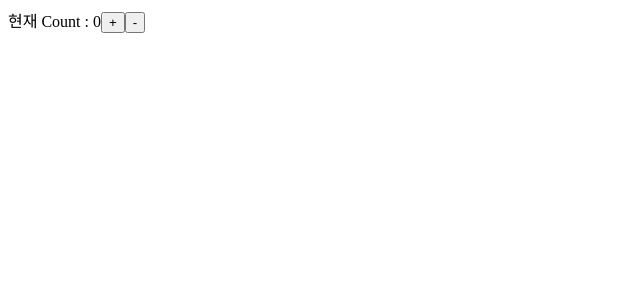
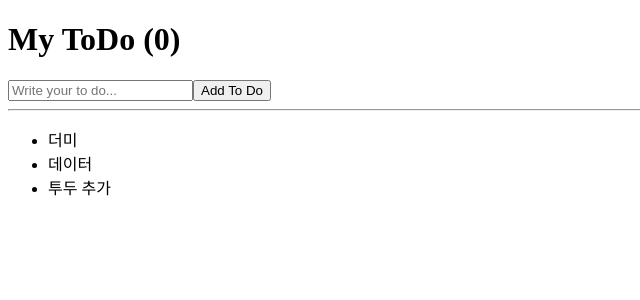
Before and after one commit to cactus-bob/react-01-todo, a React (Vite) app: page / in a window 1280 px wide. Shown: the top 300 px of the page, without its empty margins (0-640 px from the left). Built offline with nearby package versions, Linux system fonts and the light colour scheme.

Commit message:
초기 렌더링 시 출력 화면 작성

```diff
--- a/src/App.jsx
+++ b/src/App.jsx
@@ -1,28 +1,34 @@
 import {useState} from "react";
 
 function App() {
-    const [count, setCount] = useState(0);
+    // 컴포넌트를 만들 때 처음 해야되는건, 내가 원하는 모양을 구상하고
+    // 그 원하는 걸 만들어낼 때 필요한 state에 대해서 생각해봄
+
+    // 1. 투두 리스트의 갯수를 관리할 state  => number   => 2번을 보니까 array고, length를 구하면 갯수가 나오네? => 필요없겠다
+    // 2. 투두 리스트 목록을 관리할 state   => 어떠한 모양이 되어야 하냐 => 목록이니까 array겠다 => 그 안엔 string이 들어가겠다
+    const [todoList, setTodoList] = useState([]);     // To Do 리스트를 저장할 state 선언 -> 초기값은 요소를 갖지 않은 []
+
+    // 더 이상 코드를 쓸 건 없고, 초기 렌더링을 위한 모양을 잡아보자
 
     return (
-        <div>
-            현재 Count : {count}
-            <button onClick={() => setCount(count + 1)}>+</button>
-            <button onClick={() => setCount(count - 1)}>-</button>
-        </div>
-    );
-
-    // 초기 렌더링 : App() 최초 실행
-    //              count라고 하는 특수 변수를 초기값 0 으로 마련해서
-    //              return 안에 있는 내용을 브라우저에게 전달
-
-    // 리렌더링
-    //        1. + 버튼을 사용자가 누를 때
-    //               onClick에 제공된 함수가 발동해서 setCount(count + 1), 즉 count state의 값을 +1 해서 저장하게 되고
-    //                       그러면 count를 감시하던 React엔진이 바뀜을 감지하고 화면에 쓰여진 count 부분을 리렌더링
-    //                                                             App 전체가 다시 그려지는게 아니라, count부분만 리렌더링
-    //        2. - 버튼을 사용자가 누를 때
-    //               onClick에 제공된 함수가 발동해서 setCount(count - 1), 즉 count state의 값을 -1 해서 저장하게 되고
-    //                       그러면 count를 감시하던 React엔진이 바뀜을 감지하고 화면에 쓰여진 count 부분을 리렌더링
+        <>
+            <h1>My ToDo ({todoList.length})</h1>
+            <form>
+                {/*
+                    form 태그는 사용자가 입력하는 input을 묶어서 한 번에 전송하기 위해
+                    존재하는 태그
+                 */}
+                <input type={"text"} placeholder={"Write your to do..."} />
+                <button type="submit">Add To Do</button>
+            </form>
+            <hr />
+            <ul>
+                <li>더미</li>
+                <li>데이터</li>
+                <li>투두 추가</li>
+            </ul>
+        </>
+    )
 }
 
 export default App;
```
